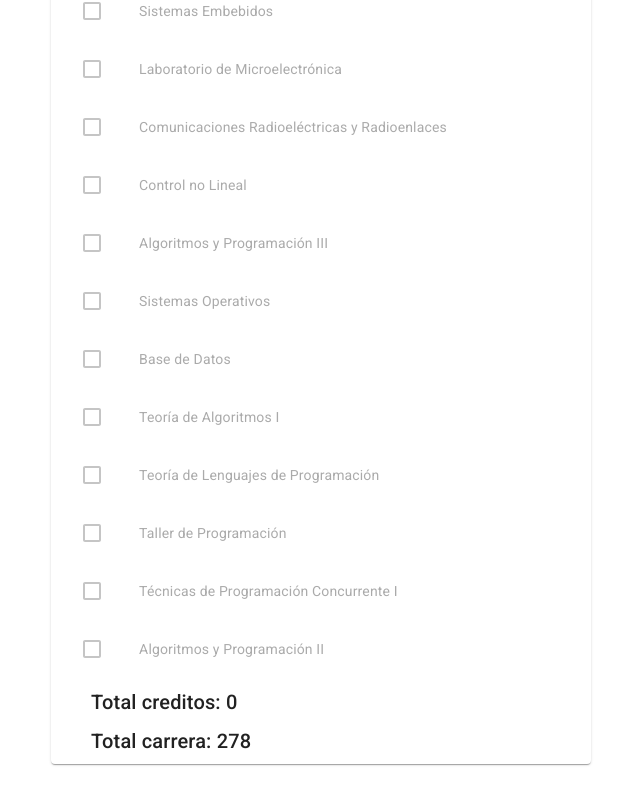
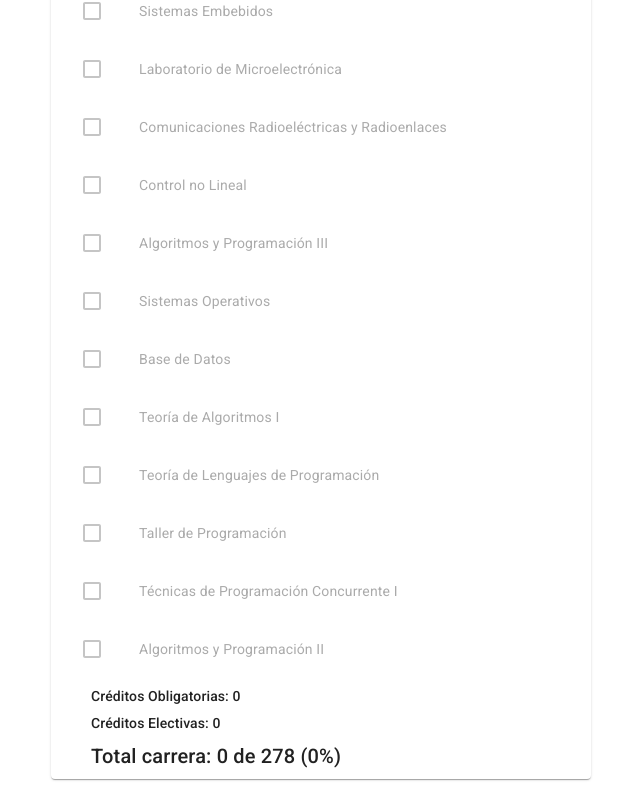
Before and after one commit to SebastianBranda/plan-electronica-transicion-2009-2023, a React (Vite) app: page / in a window 1280 px wide. Shown: the part 5194-6005 px from the top of the page, without its empty margins (41-681 px from the left). Built offline with nearby package versions, Linux system fonts and the light colour scheme.

Commit message:
display creditos

```diff
--- a/src/componentes/Plan.jsx
+++ b/src/componentes/Plan.jsx
@@ -59,11 +59,18 @@ export const Plan = ({
       {subtitulo('Electivas')}
       <List>{obtenerListaMaterias(materiasElectivasPlan)}</List>
       <Box sx={{ pl: 5 }}>
+        <Typography variant="subtitle2" gutterBottom align={'left'}>
+          Créditos Obligatorias: {sumaCreditosAprobadas}
+        </Typography>
+        <Typography variant="subtitle2" gutterBottom align={'left'}>
+          Créditos Electivas: {creditosMateriasDadasDeBaja + creditosExcedentes}
+        </Typography>
+        {/* <Typography variant="h6" gutterBottom align={'left'}>
+          Total creditos: {sumaCreditos}
+        </Typography> */}
         <Typography variant="h6" gutterBottom align={'left'}>
-          Total creditos: {sumaCreditos}
-        </Typography>
-        <Typography variant="h6" gutterBottom align={'left'}>
-          Total carrera: {creditosCarrera}
+          Total carrera: {sumaCreditos} de {creditosCarrera} (
+          {Math.round((100 * sumaCreditos) / creditosCarrera)}%)
         </Typography>
       </Box>
     </>
```
